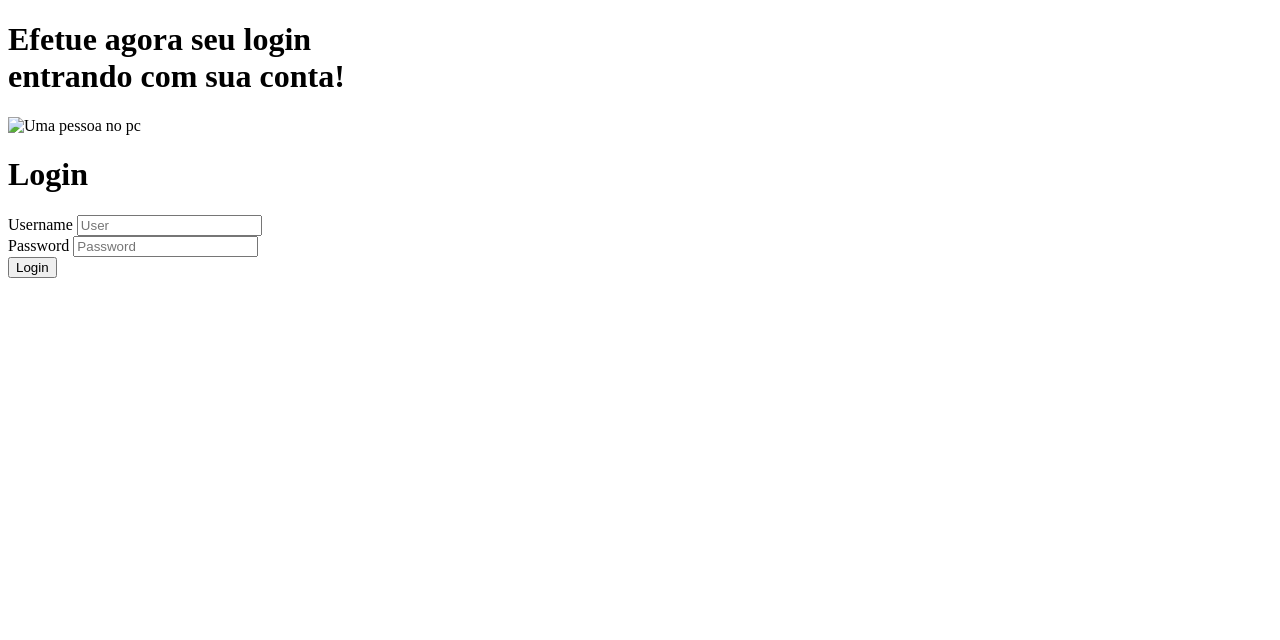
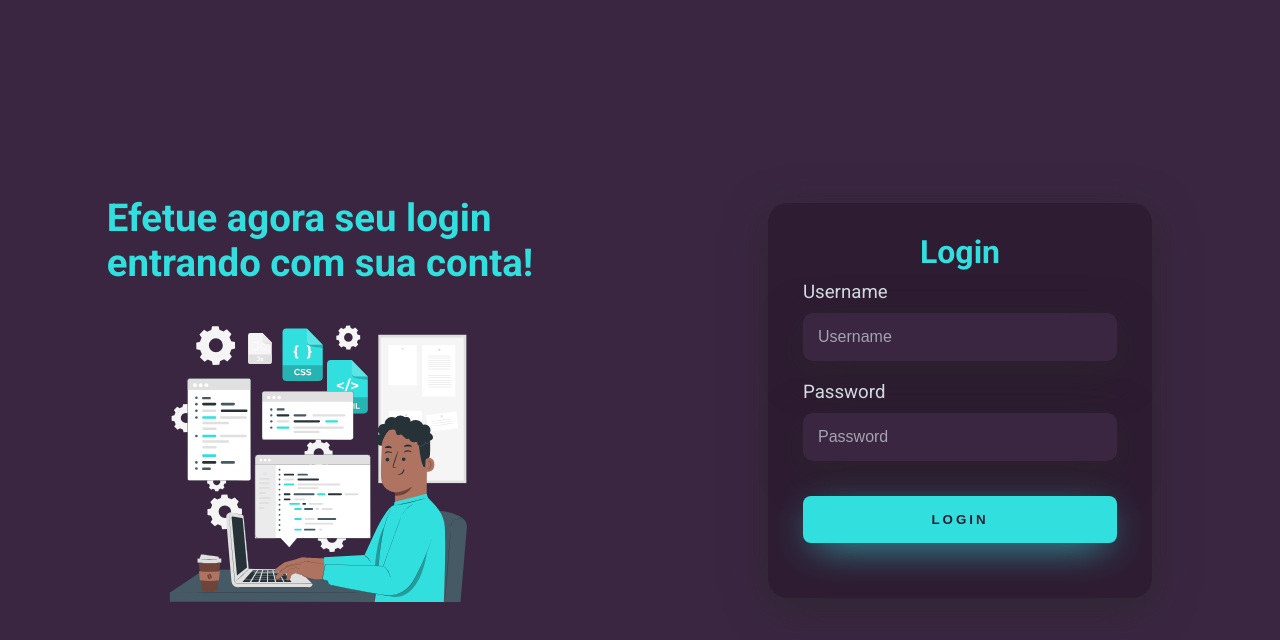
Before and after one commit to MiniCursoFrontEnd/LoginForm, a plain HTML site: page index.html in a window 1280 px wide. Drawn offline with Linux system fonts and the light colour scheme.

Commit message:
Alterando algumas coisas no index e estilizando com css

```diff
--- a/index.html
+++ b/index.html
@@ -7,6 +7,8 @@
 			name="viewport"
 			content="width=device-width, initial-scale=1.0"
 		/>
+		<!-- CSS -->
+		<link rel="stylesheet" href="style.css" />
 		<title>Simple Login Page</title>
 	</head>
 	<body>
@@ -30,7 +32,7 @@
 						<input
 							type="text"
 							name="user"
-							placeholder="User"
+							placeholder="Username"
 						/>
 					</div>
 					<div class="textfield">
--- /dev/null
+++ b/style.css
@@ -0,0 +1,157 @@
+/* Fontes */
+@import url("https://fonts.googleapis.com/css2?family=Roboto:wght@400;700&display=swap");
+
+/* Variáveis */
+:root {
+	/* Cores */
+	--ciano: #32dfdf;
+	--ciano-claro: #6beded;
+	--roxo-claro: #3a2641;
+	--roxo-escuro: #2e1c32;
+	--cinza-escuro: #28282891;
+	--cinza-claro: #f0ffffde;
+	--branco-placeholder: #f0ffff94;
+}
+
+body {
+	margin: 0;
+	font-family: "Roboto", sans-serif;
+	background-color: var(--ciano);
+}
+
+body * {
+	box-sizing: border-box;
+}
+
+.mainLogin {
+	width: 100vw;
+	height: 100vh;
+	background: var(--roxo-claro);
+	display: flex;
+	justify-content: center;
+	align-items: center;
+}
+
+.leftLogin {
+	width: 50vw;
+	height: 100vh;
+	display: flex;
+	justify-content: center;
+	align-items: center;
+	flex-direction: column;
+}
+
+.leftLogin > h1 {
+	font-size: 3vw;
+	color: var(--ciano);
+}
+
+.leftLoginImage {
+	width: 25vw;
+}
+
+.rightLogin {
+	width: 50vw;
+	height: 100vh;
+	display: flex;
+	justify-content: center;
+	align-items: center;
+}
+
+.cardLogin {
+	width: 60%;
+	display: flex;
+	justify-content: center;
+	align-items: center;
+	flex-direction: column;
+	padding: 30px 35px;
+	background: var(--roxo-escuro);
+	border-radius: 20px;
+	box-shadow: 0px 10px 40px var(--cinza-escuro);
+}
+
+.cardLogin > h1 {
+	color: var(--ciano);
+	font-weight: 800;
+	margin: 0;
+}
+
+.textfield {
+	display: flex;
+	flex-direction: column;
+	align-items: flex-start;
+	justify-content: center;
+	margin: 10px 0px;
+	width: 100%;
+}
+
+.textfield > input {
+	width: 100%;
+	border: none;
+	border-radius: 10px;
+	padding: 15px;
+	background: var(--roxo-claro);
+	color: var(--cinza-claro);
+	font-size: 12pt;
+	box-shadow: 0px 10px 40px var(--cinza-escuro);
+	outline: none;
+	box-sizing: border-box;
+}
+
+.textfield > label {
+	color: var(--cinza-claro);
+	margin-bottom: 10px;
+	font-size: 14pt;
+}
+
+.textfield > input::placeholder {
+	color: var(--branco-placeholder);
+}
+
+.btnLogin {
+	width: 100%;
+	padding: 16px 0px;
+	margin: 25px;
+	border: none;
+	border-radius: 8px;
+	outline: none;
+	text-transform: uppercase;
+	font-weight: 800;
+	letter-spacing: 3px;
+	color: var(--roxo-escuro);
+	background: var(--ciano);
+	cursor: pointer;
+	box-shadow: 0px 10px 40px -12px var(--ciano);
+	transition: 0.25s ease-in-out;
+}
+
+.btnLogin:hover {
+	background: var(--ciano-claro);
+}
+
+/* Responsividade */
+@media only screen and (max-width: 950px) {
+	.cardLogin {
+		width: 85%;
+	}
+}
+
+@media only screen and (max-width: 600px) {
+	.mainLogin {
+		flex-direction: column;
+	}
+	.leftLogin {
+		width: 100%;
+		height: auto;
+	}
+	.rightLogin {
+		width: 100%;
+		height: auto;
+	}
+	.leftLoginImage {
+		width: 50vw;
+	}
+	.cardLogin {
+		width: 90%;
+	}
+}
```
Also changed, not shown: pessoaNoPc.svg (added).
